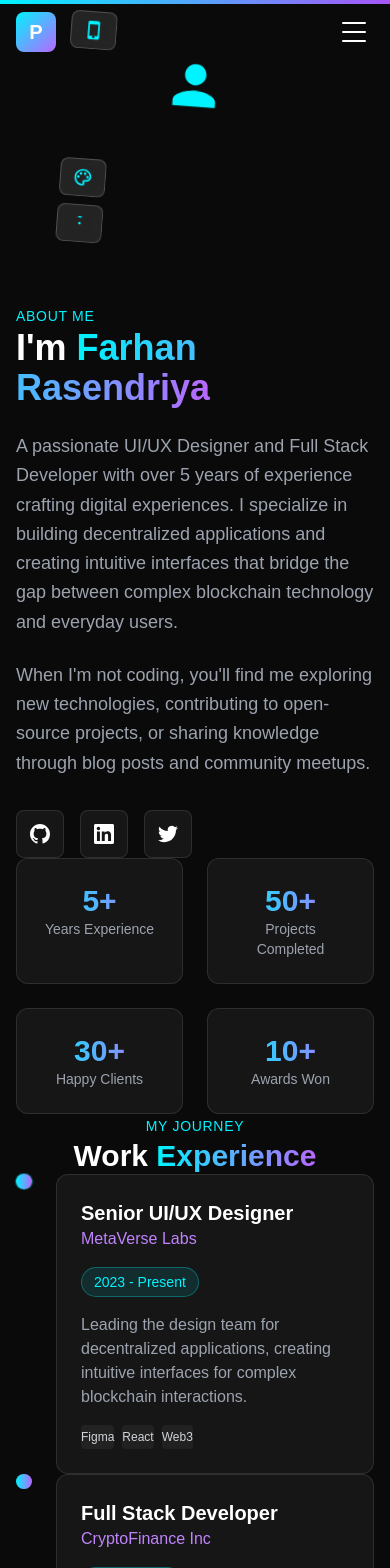
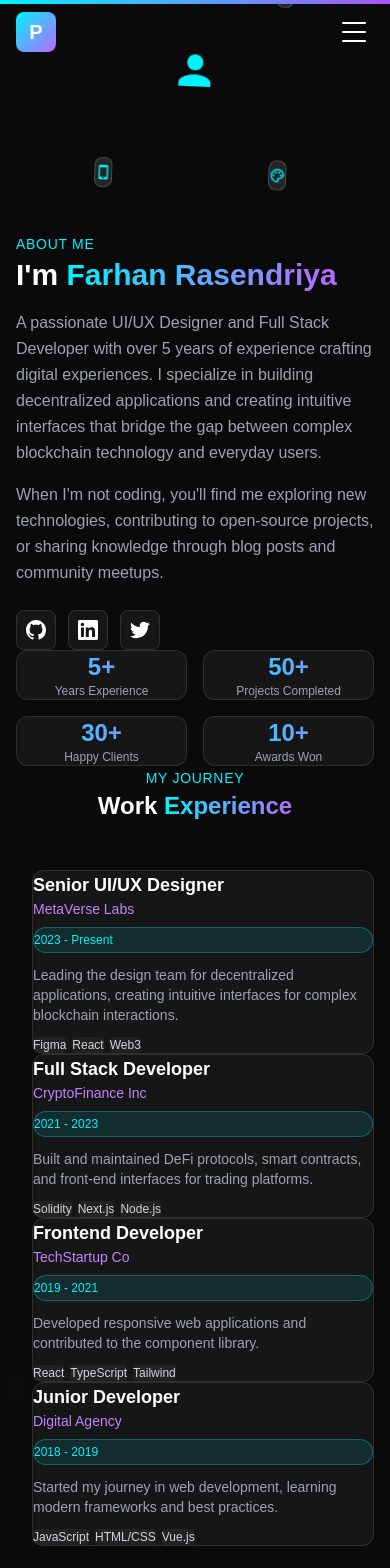
Before and after one commit to Rasen22/Portofolio, a Next.js app: page /profile in a window 390 px wide. Shown: the top 1568 px of the page. Built offline with nearby package versions, Linux system fonts and the light colour scheme; a web font is replaced by a local one.

Commit message:
Fix Profile page layout - proper spacing from navbar, responsive design improvements

```diff
--- a/src/app/profile/page.tsx
+++ b/src/app/profile/page.tsx
@@ -97,10 +97,11 @@
     offset: ['start end', 'end start'],
   });
 
-  const y = useTransform(scrollYProgress, [0, 1], [50, -50]);
-  const rotate = useTransform(scrollYProgress, [0, 1], [-5, 5]);
+  const y = useTransform(scrollYProgress, [0, 1], [30, -30]);
+  const rotate = useTransform(scrollYProgress, [0, 1], [-3, 3]);
 
   return (
+    <div className={profileStyles.profilePhoto.wrapper}>
       <motion.div ref={ref} className="relative" style={{ y, rotate }}>
         {/* Glow border */}
         <motion.div
@@ -122,7 +123,7 @@
           {/* Placeholder gradient - replace with actual image */}
           <div className={profileStyles.profilePhoto.photoPlaceholder}>
             {/* User icon SVG instead of emoji */}
-          <svg className="w-16 h-16 text-cyan-400" fill="currentColor" viewBox="0 0 24 24">
+            <svg className="w-12 h-12 md:w-16 md:h-16 text-cyan-400" fill="currentColor" viewBox="0 0 24 24">
               <path d="M12 12c2.21 0 4-1.79 4-4s-1.79-4-4-4-4 1.79-4 4 1.79 4 4 4zm0 2c-2.67 0-8 1.34-8 4v2h16v-2c0-2.66-5.33-4-8-4z"/>
             </svg>
           </div>
@@ -140,12 +141,13 @@
               delay: index * 0.5,
           }}
         >
-          <svg className="w-5 h-5 text-cyan-400" fill="currentColor" viewBox="0 0 24 24">
+          <svg className="w-4 h-4 md:w-5 md:h-5 text-cyan-400" fill="currentColor" viewBox="0 0 24 24">
             <path d={getBadgeIcon(badge.iconType)} />
           </svg>
         </motion.div>
       ))}
       </motion.div>
+    </div>
   );
 }
 
--- a/src/styles/Style_profile.ts
+++ b/src/styles/Style_profile.ts
@@ -1,87 +1,89 @@
 // Styles for Profile Page
 export const profileStyles = {
-  // Main container - increased top padding to avoid navbar overlap
-  container: 'relative min-h-screen pt-32 md:pt-40 pb-20',
+  // Main container - sufficient top padding to clear fixed navbar (h-20 = 5rem = 80px)
+  // Using pt-28 (7rem/112px) on mobile and pt-36 (9rem/144px) on desktop for comfortable spacing
+  container: 'relative min-h-screen pt-28 md:pt-36 lg:pt-40 pb-20',
 
-  // Background Effects
+  // Background Effects - ensure they don't cause visual overlap
   background: {
-    orbCyan: 'absolute top-0 left-1/4 w-[600px] h-[600px] bg-cyan-400/5 rounded-full blur-[150px]',
-    orbPurple: 'absolute bottom-1/4 right-0 w-[600px] h-[600px] bg-purple-500/5 rounded-full blur-[150px]',
+    orbCyan: 'absolute top-20 left-1/4 w-[600px] h-[600px] bg-cyan-400/5 rounded-full blur-[150px] pointer-events-none',
+    orbPurple: 'absolute bottom-1/4 right-0 w-[600px] h-[600px] bg-purple-500/5 rounded-full blur-[150px] pointer-events-none',
   },
 
   // Content Container
-  contentContainer: 'container mx-auto px-4 md:px-6 relative z-10',
+  contentContainer: 'container mx-auto px-4 md:px-6 lg:px-8 relative z-10',
 
-  // Header Section
+  // Header Section - the "hero" area of profile page with proper spacing
   header: {
-    section: 'mb-20',
-    grid: 'grid lg:grid-cols-2 gap-12 lg:gap-20 items-center',
-    photoContainer: 'flex justify-center',
+    section: 'mb-16 md:mb-20 lg:mb-24 pb-8 md:pb-12',
+    grid: 'grid lg:grid-cols-2 gap-10 lg:gap-16 xl:gap-20 items-center',
+    photoContainer: 'flex justify-center order-first lg:order-none',
   },
 
   // Bio Section
   bio: {
-    label: 'text-cyan-400 font-mono text-sm tracking-wider uppercase',
-    heading: 'text-4xl md:text-5xl font-bold mt-4 mb-6',
+    label: 'text-cyan-400 font-mono text-sm tracking-wider uppercase mb-2',
+    heading: 'text-3xl sm:text-4xl md:text-5xl font-bold mt-2 mb-4 md:mb-6 leading-tight',
     gradientName: 'bg-gradient-to-r from-cyan-400 to-purple-500 bg-clip-text text-transparent',
-    paragraph: 'text-gray-400 text-lg leading-relaxed mb-6',
-    paragraphLast: 'text-gray-400 text-lg leading-relaxed mb-8',
-    socialContainer: 'flex gap-4',
-    socialLink: 'w-12 h-12 rounded-lg bg-white/5 border border-white/10 flex items-center justify-center hover:border-cyan-400/50 transition-colors',
-    socialIcon: 'text-xl',
+    paragraph: 'text-gray-400 text-base md:text-lg leading-relaxed mb-4 md:mb-6',
+    paragraphLast: 'text-gray-400 text-base md:text-lg leading-relaxed mb-6 md:mb-8',
+    socialContainer: 'flex gap-3 md:gap-4 mt-2',
+    socialLink: 'w-10 h-10 md:w-12 md:h-12 rounded-lg bg-white/5 border border-white/10 flex items-center justify-center hover:border-cyan-400/50 hover:bg-white/10 transition-all duration-300',
+    socialIcon: 'text-lg md:text-xl',
   },
 
-  // Profile Photo
+  // Profile Photo - wrapped in container with padding for floating badges
   profilePhoto: {
+    wrapper: 'relative p-8 md:p-12', // Padding to contain floating badges
     glowBorder: 'absolute -inset-2 rounded-full bg-gradient-to-r from-cyan-400 via-purple-500 to-cyan-400',
-    shadow: 'absolute inset-0 rounded-full bg-gradient-to-r from-cyan-400/30 to-purple-500/30 blur-2xl',
-    photoContainer: 'relative w-64 h-64 md:w-80 md:h-80 rounded-full overflow-hidden border-4 border-background',
+    shadow: 'absolute inset-0 rounded-full bg-gradient-to-r from-cyan-400/30 to-purple-500/30 blur-2xl pointer-events-none',
+    photoContainer: 'relative w-48 h-48 sm:w-56 sm:h-56 md:w-64 md:h-64 lg:w-72 lg:h-72 rounded-full overflow-hidden border-4 border-background',
     photoPlaceholder: 'w-full h-full bg-gradient-to-br from-cyan-400/50 to-purple-500/50 flex items-center justify-center',
-    photoEmoji: 'text-6xl',
-    floatingBadge: 'px-3 py-2 rounded-lg bg-white/10 backdrop-blur-sm border border-white/20',
-    badgeIcon: 'text-lg',
+    photoEmoji: 'text-5xl md:text-6xl',
+    floatingBadge: 'px-2 py-1.5 md:px-3 md:py-2 rounded-lg bg-white/10 backdrop-blur-sm border border-white/20 z-20',
+    badgeIcon: 'text-base md:text-lg',
   },
 
-  // Badge Positions
+  // Badge Positions - adjusted to not overflow container
   badgePositions: {
-    react: '-top-4 -right-4',
-    mobile: 'top-1/4 -left-8',
-    design: 'bottom-0 -right-8',
+    react: 'top-0 right-0 md:-top-2 md:-right-2',
+    mobile: 'top-1/3 -left-2 md:left-0',
+    design: 'bottom-4 right-0 md:-right-4',
   },
 
   // Stats Section
   stats: {
-    section: 'mb-20',
-    grid: 'grid grid-cols-2 md:grid-cols-4 gap-6',
-    card: 'text-center p-6 rounded-xl bg-white/5 border border-white/10',
-    value: 'block text-3xl md:text-4xl font-bold bg-gradient-to-r from-cyan-400 to-purple-500 bg-clip-text text-transparent',
-    label: 'text-gray-400 text-sm mt-2 block',
+    section: 'mb-16 md:mb-20',
+    grid: 'grid grid-cols-2 md:grid-cols-4 gap-4 md:gap-6',
+    card: 'text-center p-4 md:p-6 rounded-xl bg-white/5 border border-white/10 hover:border-white/20 transition-colors duration-300',
+    value: 'block text-2xl sm:text-3xl md:text-4xl font-bold bg-gradient-to-r from-cyan-400 to-purple-500 bg-clip-text text-transparent',
+    label: 'text-gray-400 text-xs md:text-sm mt-1 md:mt-2 block',
   },
 
   // Timeline Section
   timeline: {
-    headerContainer: 'text-center mb-16',
+    headerContainer: 'text-center mb-12 md:mb-16',
     label: 'text-cyan-400 font-mono text-sm tracking-wider uppercase',
-    heading: 'text-3xl md:text-4xl font-bold mt-4',
+    heading: 'text-2xl sm:text-3xl md:text-4xl font-bold mt-3 md:mt-4',
     gradientText: 'bg-gradient-to-r from-cyan-400 to-purple-500 bg-clip-text text-transparent',
     container: 'max-w-3xl mx-auto',
   },
 
   // Timeline Item
   timelineItem: {
-    row: 'relative flex gap-6 md:gap-10',
-    lineContainer: 'flex flex-col items-center',
-    dot: 'relative z-10 w-4 h-4 rounded-full bg-gradient-to-r from-cyan-400 to-purple-500',
+    row: 'relative flex gap-4 md:gap-6 lg:gap-10',
+    lineContainer: 'flex flex-col items-center flex-shrink-0',
+    dot: 'relative z-10 w-3 h-3 md:w-4 md:h-4 rounded-full bg-gradient-to-r from-cyan-400 to-purple-500',
     line: 'w-0.5 h-full bg-gradient-to-b from-cyan-400/50 to-purple-500/20',
-    content: 'pb-12 flex-1',
-    card: 'p-6 rounded-xl bg-white/5 border border-white/10 hover:border-cyan-400/30 transition-all duration-300 group',
-    cardHeader: 'flex flex-wrap items-start justify-between gap-4 mb-4',
-    role: 'text-xl font-bold text-white group-hover:text-cyan-400 transition-colors',
-    company: 'text-purple-400',
-    period: 'px-3 py-1 text-sm rounded-full bg-cyan-400/10 text-cyan-400 border border-cyan-400/30',
-    description: 'text-gray-400 mb-4',
-    techContainer: 'flex flex-wrap gap-2',
-    techBadge: 'px-2 py-1 text-xs rounded bg-white/5 text-gray-300',
+    content: 'pb-8 md:pb-12 flex-1 min-w-0',
+    card: 'p-4 md:p-6 rounded-xl bg-white/5 border border-white/10 hover:border-cyan-400/30 transition-all duration-300 group',
+    cardHeader: 'flex flex-col sm:flex-row sm:items-start sm:justify-between gap-2 sm:gap-4 mb-3 md:mb-4',
+    role: 'text-lg md:text-xl font-bold text-white group-hover:text-cyan-400 transition-colors',
+    company: 'text-purple-400 text-sm md:text-base',
+    period: 'px-2 md:px-3 py-1 text-xs md:text-sm rounded-full bg-cyan-400/10 text-cyan-400 border border-cyan-400/30 self-start',
+    description: 'text-gray-400 text-sm md:text-base mb-3 md:mb-4',
+    techContainer: 'flex flex-wrap gap-1.5 md:gap-2',
+    techBadge: 'px-2 py-0.5 md:py-1 text-xs rounded bg-white/5 text-gray-300',
   },
 };
 
```
Lines whose indentation alone changed are shown as unchanged.
